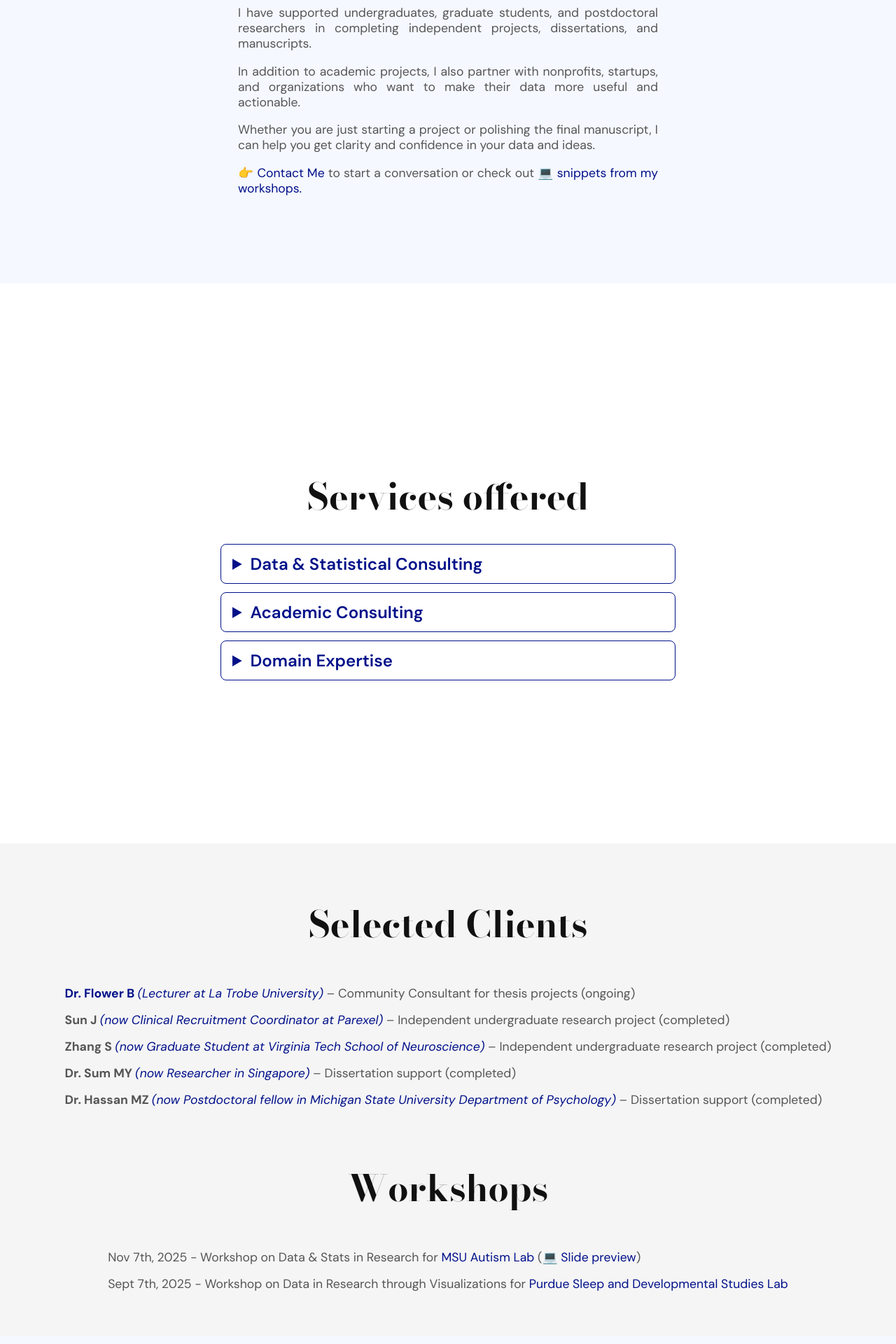
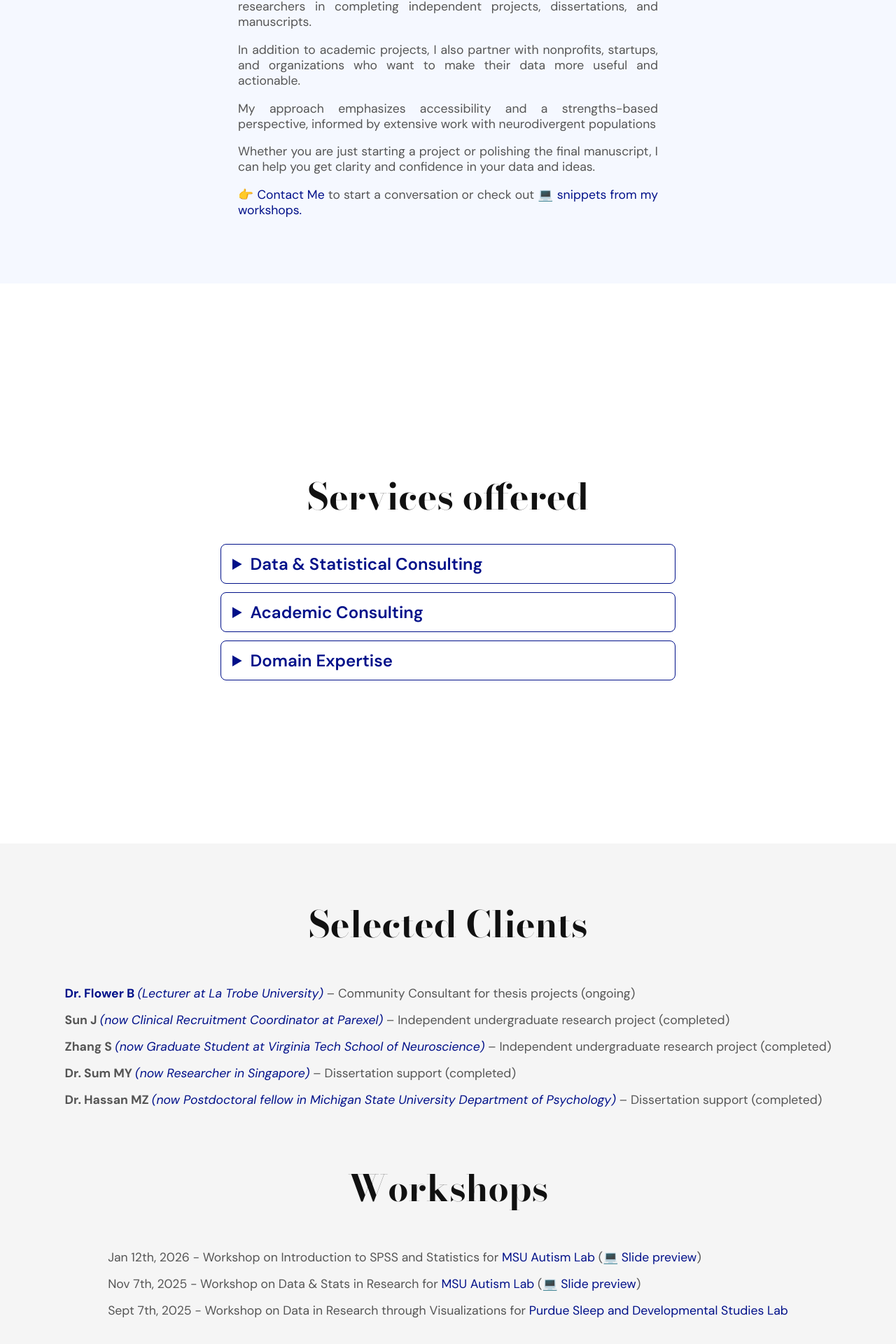
Before and after one commit to pearlynne/pearlynne.github.io, a React (Vite) app: page /consulting in a window 1280 px wide. Shown: the part 355-2275 px from the top of the page at 70% size. Built offline with nearby package versions, Linux system fonts and the light colour scheme; a web font is replaced by a local one.

Commit message:
chore: update hero text

```diff
--- a/src/pages/consulting.jsx
+++ b/src/pages/consulting.jsx
@@ -19,6 +19,9 @@ function Consulting() {
               In addition to academic projects, I also partner with nonprofits,
               startups, and organizations who want to make their data more
               useful and actionable.
+            </p>
+						<p className={styles.subtitle}>
+             My approach emphasizes accessibility and a strengths-based perspective, informed by extensive work with neurodivergent populations
             </p>
             <p className={styles.subtitle}>
               Whether you are just starting a project or polishing the final
@@ -125,6 +128,9 @@ function Consulting() {
           </ul>
 					<h2 className={styles.sectionTitle}>Workshops</h2>
           <ul className={styles.clientList}>
+						<li>
+              Jan 12th, 2026 - Workshop on Introduction to SPSS and Statistics for <a href="https://autismlab.psy.msu.edu/">MSU Autism Lab</a> (<a href="./resources">💻 Slide preview</a>)
+            </li>
             <li>
               Nov 7th, 2025 - Workshop on Data & Stats in Research for <a href="https://autismlab.psy.msu.edu/">MSU Autism Lab</a> (<a href="./resources">💻 Slide preview</a>)
             </li>
```
